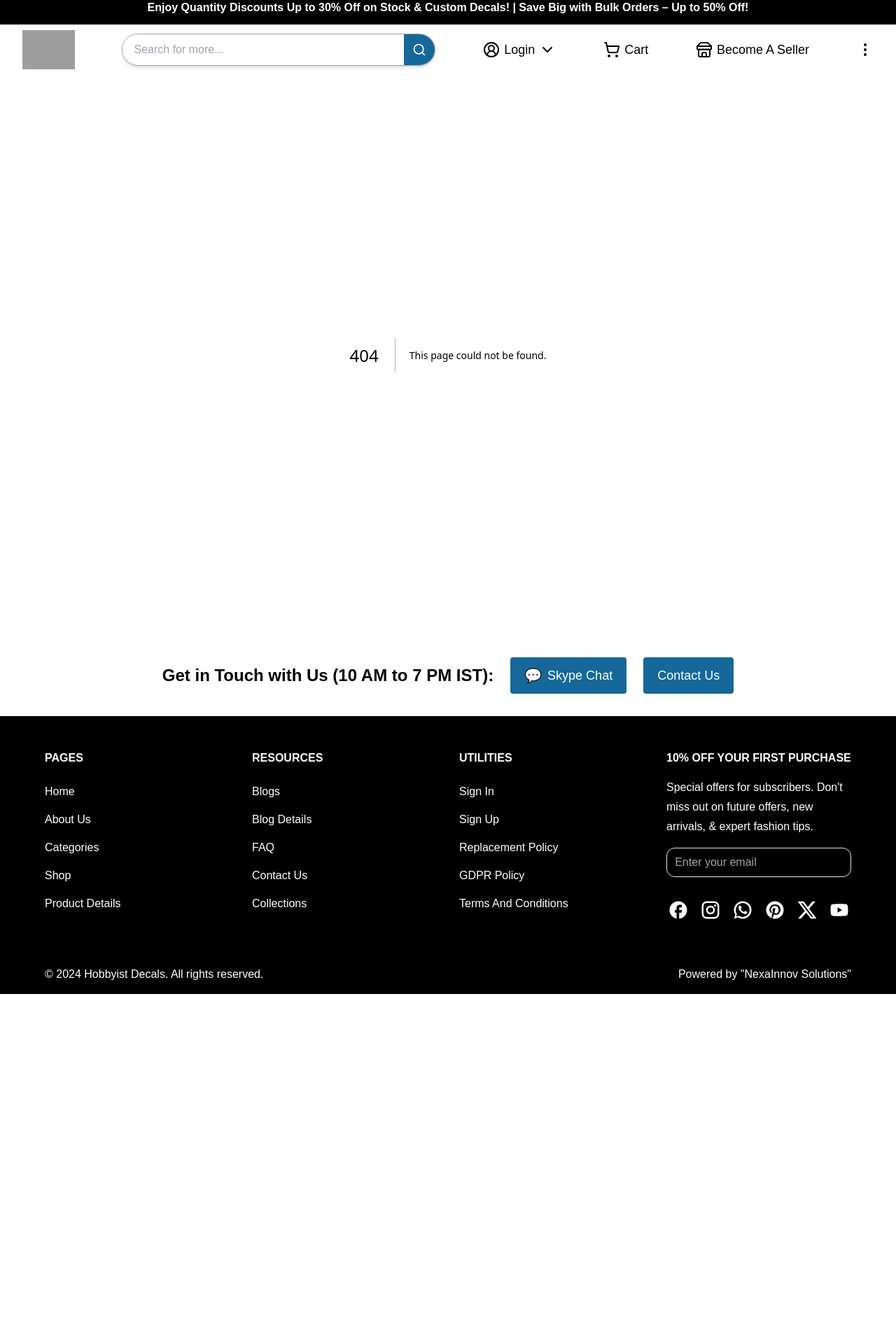
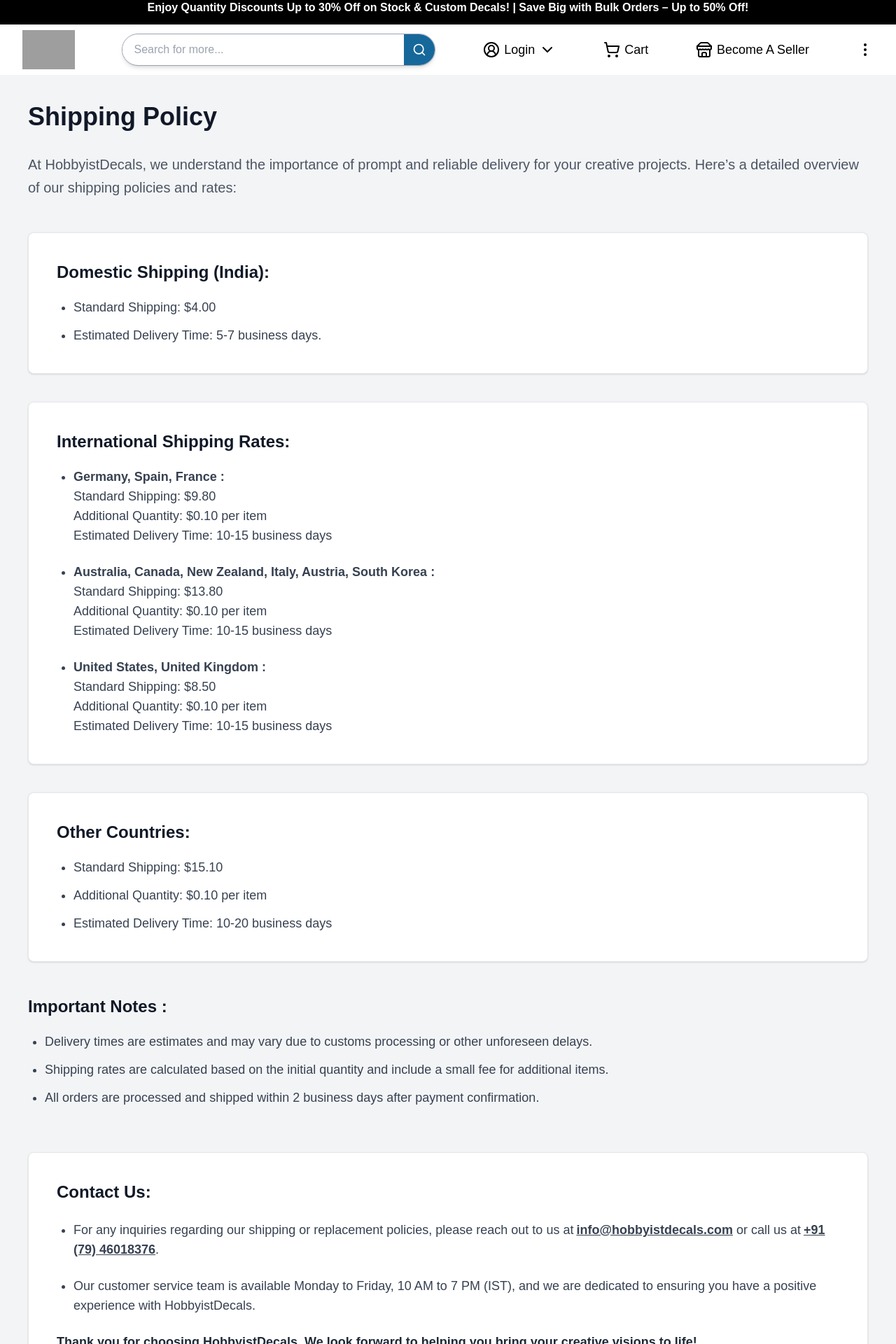
Before and after one commit to Decal-project/HobbyistDecals-Demo-master, a Next.js app: page /about-us/our-policies/shipping in a window 1280 px wide. Before the commit this address had no page. Shown: the part 13-1933 px from the top of the page at 70% size. Before the commit the page ends 1433 px from the top, so only its background shows below. Built offline with nearby package versions, Linux system fonts and the light colour scheme; grey boxes are pictures that could not be loaded.

Commit message:
Add files via upload

```diff
--- /dev/null
+++ b/src/app/(main)/about-us/our-policies/replacement/page.tsx
@@ -0,0 +1,62 @@
+"use client";
+
+export default function Replacement() {
+  return (
+    <div className="w-full min-h-screen bg-gray-100 p-6 md:p-10">
+      <h1 className="text-4xl font-bold text-gray-900 mb-8">Return & Replacement Policy</h1>
+
+      <p className="text-xl text-gray-600 mb-10 leading-relaxed">
+        Customer satisfaction is our highest priority. While we do not accept returns, we are committed to ensuring that
+        you receive high-quality products that meet your expectations.
+      </p>
+
+      <h2 className="text-2xl font-bold text-gray-900 mb-5">Replacement Policy:</h2>
+      <ul className="list-disc text-gray-700 text-lg space-y-5 pl-6">
+        <li>
+          <span className="font-semibold">Eligibility for Replacement :</span> If you receive a decal with any issues
+          related to design, size, or color, you are eligible for a replacement.
+        </li>
+        <li>
+          <span className="font-semibold">Notification Period :</span> You must notify us within 7 days of receiving
+          your order to qualify for a replacement.
+        </li>
+        <li>
+          <span className="font-semibold">How to Request a Replacement :</span> Contact our customer service team via email at
+          <span className="font-semibold underline ml-1">info@hobbyistdecals.com</span>. Provide your order number,
+          a description of the issue, and photos of the decal in question.
+        </li>
+        <li>
+          <span className="font-semibold">Processing Your Request:</span> Once we receive your request, our team will review
+          the details and process your replacement. If the issue is confirmed, we will send you a new decal at no additional cost.
+        </li>
+      </ul>
+
+      <h2 className="text-2xl font-bold text-gray-900 mt-12 mb-5">Additional Information:</h2>
+      <ul className="list-disc text-gray-700 text-lg space-y-3 pl-6">
+        <li>We do not offer refunds or accept returns unless the product is defective due to an error on our part.</li>
+        <li>
+          If you have any questions or concerns about your order, please contact our customer service team, and we will be
+          happy to assist you.
+        </li>
+      </ul>
+
+      <div className="bg-white w-full p-10 rounded-lg shadow border border-gray-200 mt-16">
+        <h2 className="text-2xl font-bold text-gray-900 mb-6">Contact Us:</h2>
+        <ul className="list-disc text-gray-700 text-lg space-y-6 pl-6">
+          <li>
+            For any inquiries regarding our shipping or replacement policies, please reach out to us at
+            <a href="mailto:info@hobbyistdecals.com" className="font-semibold underline ml-1">info@hobbyistdecals.com</a>{' '}
+            or call us at
+            <a href="tel:+917946018376" className="font-semibold underline ml-1">+91 (79) 46018376</a>.
+          </li>
+          <li>
+            Our customer service team is available Monday to Friday, 10 AM to 7 PM (IST), and we are dedicated to ensuring you have a positive experience with HobbyistDecals.
+          </li>
+        </ul>
+        <p className="text-gray-800 font-semibold text-lg mt-6">
+          Thank you for choosing HobbyistDecals. We look forward to helping you bring your creative visions to life!
+        </p>
+      </div>
+    </div>
+  );
+}
--- /dev/null
+++ b/src/app/(main)/about-us/our-policies/shipping/page.tsx
@@ -0,0 +1,80 @@
+"use client";
+
+export default function Shipping() {
+  return (
+    <div className="w-full min-h-screen bg-gray-100 p-6 md:p-10">
+      <h1 className="text-4xl font-bold text-gray-900 mb-8">Shipping Policy</h1>
+
+      <p className="text-xl text-gray-600 mb-12 leading-relaxed">
+        At <span className="font-medium">HobbyistDecals</span>, we understand the importance of prompt and reliable delivery
+        for your creative projects. Here’s a detailed overview of our shipping policies and rates:
+      </p>
+
+      <div className="bg-white w-full p-10 rounded-lg shadow border border-gray-200">
+        <h2 className="text-2xl font-bold text-gray-900 mb-5">Domestic Shipping (India):</h2>
+        <ul className="list-disc text-gray-700 text-lg space-y-3 pl-6">
+          <li>Standard Shipping: $4.00</li>
+          <li>Estimated Delivery Time: 5-7 business days.</li>
+        </ul>
+      </div>
+
+      <div className="bg-white w-full p-10 rounded-lg shadow border border-gray-200 mt-10">
+        <h2 className="text-2xl font-bold text-gray-900 mb-5">International Shipping Rates:</h2>
+        <ul className="list-disc text-gray-700 text-lg space-y-6 pl-6">
+          <li>
+            <span className="font-semibold">Germany, Spain, France :</span><br />
+            Standard Shipping: $9.80<br />
+            Additional Quantity: $0.10 per item<br />
+            Estimated Delivery Time: 10-15 business days
+          </li>
+          <li>
+            <span className="font-semibold">Australia, Canada, New Zealand, Italy, Austria, South Korea :</span><br />
+            Standard Shipping: $13.80<br />
+            Additional Quantity: $0.10 per item<br />
+            Estimated Delivery Time: 10-15 business days
+          </li>
+          <li>
+            <span className="font-semibold">United States, United Kingdom :</span><br />
+            Standard Shipping: $8.50<br />
+            Additional Quantity: $0.10 per item<br />
+            Estimated Delivery Time: 10-15 business days
+          </li>
+        </ul>
+      </div>
+
+      <div className="bg-white w-full p-10 rounded-lg shadow border border-gray-200 mt-10">
+        <h2 className="text-2xl font-bold text-gray-900 mb-5">Other Countries:</h2>
+        <ul className="list-disc text-gray-700 text-lg space-y-3 pl-6">
+          <li>Standard Shipping: $15.10</li>
+          <li>Additional Quantity: $0.10 per item</li>
+          <li>Estimated Delivery Time: 10-20 business days</li>
+        </ul>
+      </div>
+
+      <h2 className="text-2xl font-bold text-gray-900 mt-12 mb-5">Important Notes :</h2>
+      <ul className="list-disc text-gray-700 text-lg space-y-3 pl-6">
+        <li>Delivery times are estimates and may vary due to customs processing or other unforeseen delays.</li>
+        <li>Shipping rates are calculated based on the initial quantity and include a small fee for additional items.</li>
+        <li>All orders are processed and shipped within 2 business days after payment confirmation.</li>
+      </ul>
+
+      <div className="bg-white w-full p-10 rounded-lg shadow border border-gray-200 mt-16">
+        <h2 className="text-2xl font-bold text-gray-900 mb-6">Contact Us:</h2>
+        <ul className="list-disc text-gray-700 text-lg space-y-6 pl-6">
+          <li>
+            For any inquiries regarding our shipping or replacement policies, please reach out to us at
+            <a href="mailto:info@hobbyistdecals.com" className="font-semibold underline ml-1">info@hobbyistdecals.com</a>{' '}
+            or call us at
+            <a href="tel:+917946018376" className="font-semibold underline ml-1">+91 (79) 46018376</a>.
+          </li>
+          <li>
+            Our customer service team is available Monday to Friday, 10 AM to 7 PM (IST), and we are dedicated to ensuring you have a positive experience with HobbyistDecals.
+          </li>
+        </ul>
+        <p className="text-gray-800 font-semibold text-lg mt-6">
+          Thank you for choosing HobbyistDecals. We look forward to helping you bring your creative visions to life!
+        </p>
+      </div>
+    </div>
+  );
+}
```
